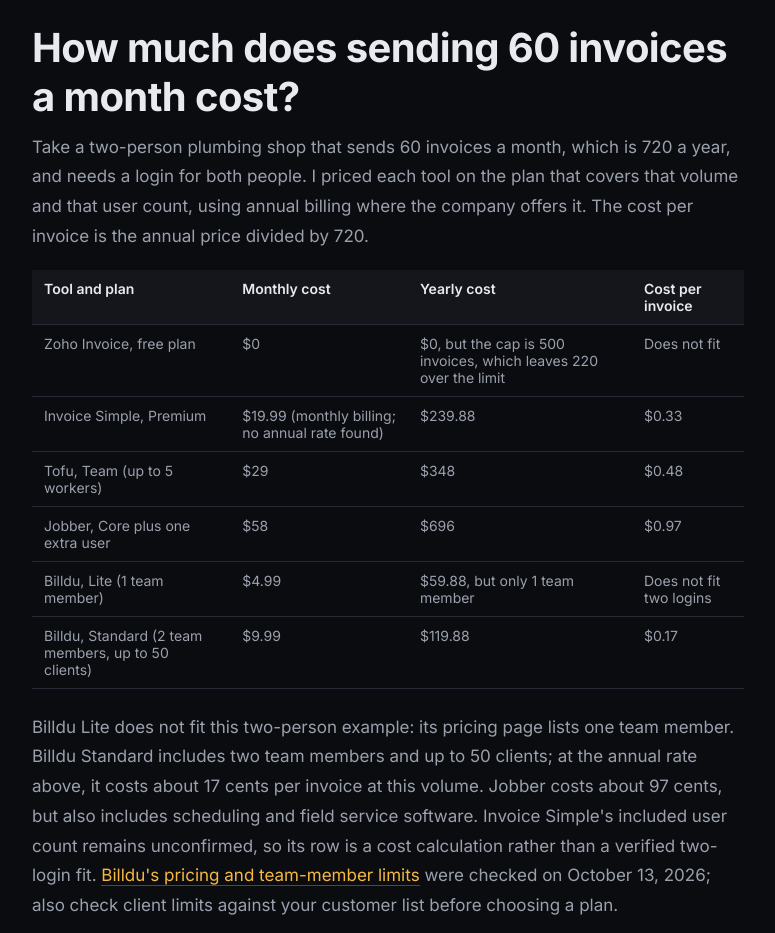
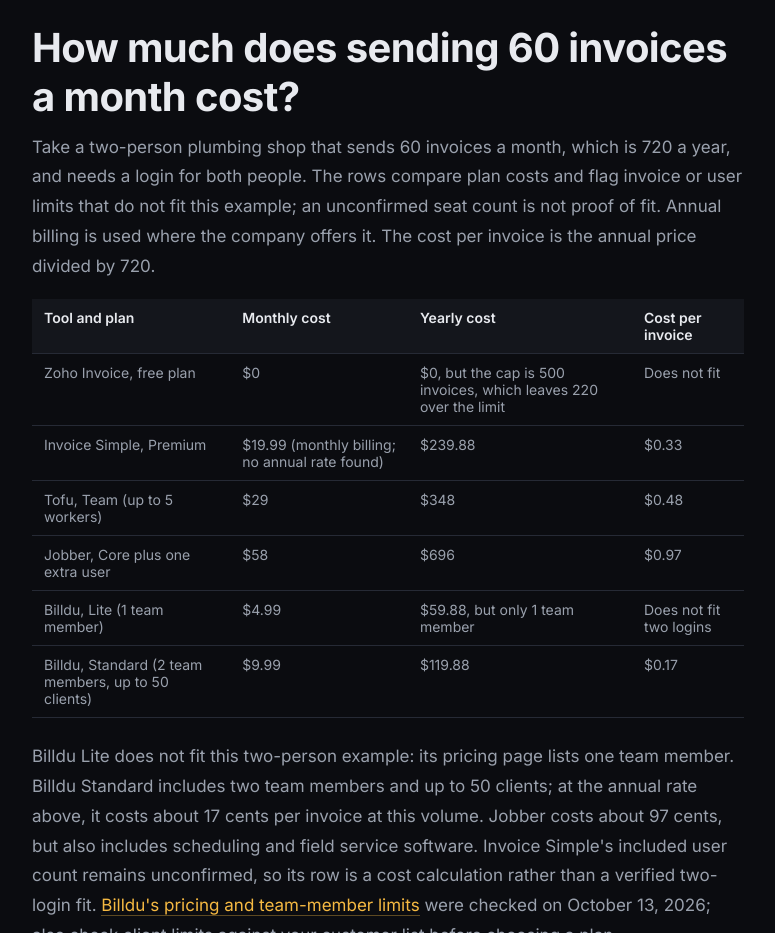
Before and after one commit to loganjmoore/moorecode, a plain HTML site: page blog/simple-invoicing-app-pricing-service-businesses.html in a window 1280 px wide. Shown: the part 2240-3173 px from the top of the page, without its empty margins (252-1027 px from the left). Drawn offline with Linux system fonts and the light colour scheme.

Commit message:
fix: qualify illustrative plan-fit comparison

```diff
--- a/blog/simple-invoicing-app-pricing-service-businesses.html
+++ b/blog/simple-invoicing-app-pricing-service-businesses.html
@@ -180,7 +180,7 @@
   <p>Only Zoho Invoice has a free plan I could confirm from the company's own page. Zoho's pricing page describes it with the line "Send up to 500 invoices per year," and it adds "Add up to two users" and "Create a maximum of three projects." Invoice Simple's listing also mentions a free plan, but I could not read its limits. Tofu, Jobber, and Billdu offer trials but no free tier, so you pay once the trial ends.</p>
 
   <h2>How much does sending 60 invoices a month cost?</h2>
-  <p>Take a two-person plumbing shop that sends 60 invoices a month, which is 720 a year, and needs a login for both people. I priced each tool on the plan that covers that volume and that user count, using annual billing where the company offers it. The cost per invoice is the annual price divided by 720.</p>
+  <p>Take a two-person plumbing shop that sends 60 invoices a month, which is 720 a year, and needs a login for both people. The rows compare plan costs and flag invoice or user limits that do not fit this example; an unconfirmed seat count is not proof of fit. Annual billing is used where the company offers it. The cost per invoice is the annual price divided by 720.</p>
 
   <table>
     <thead>
```
